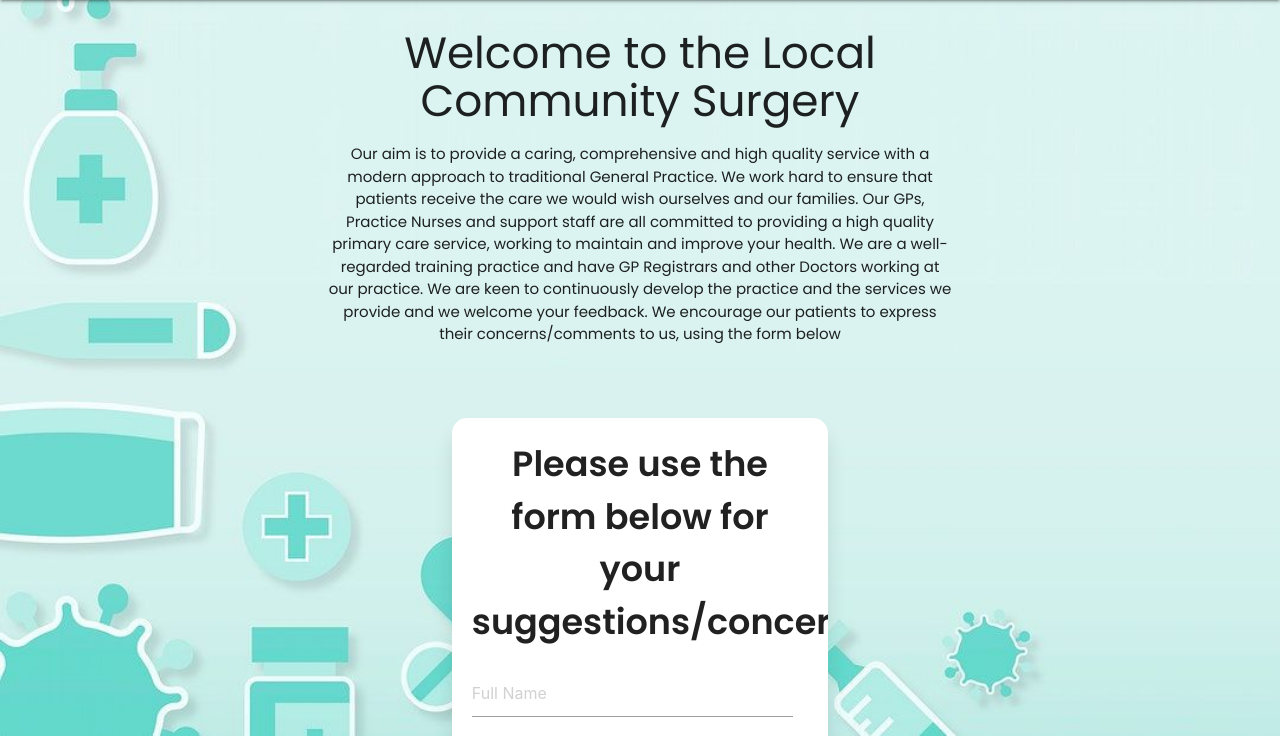
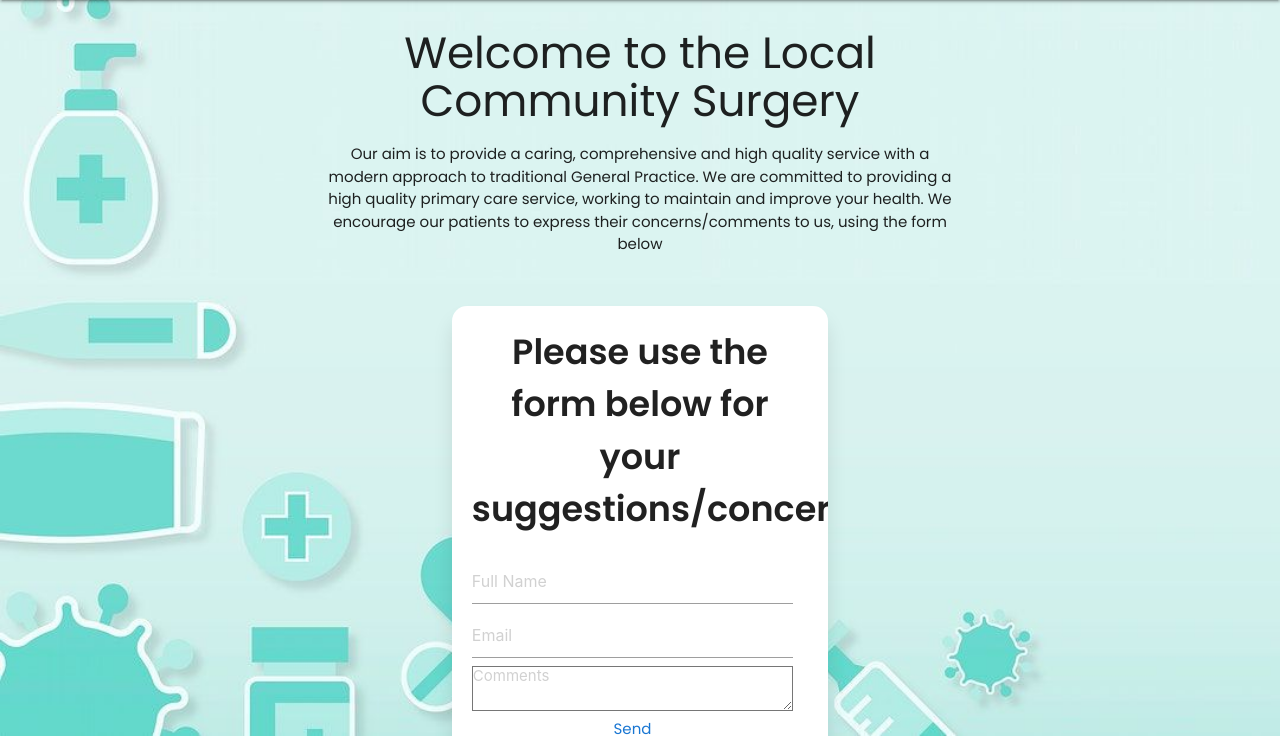
Before and after one commit to mohammad-tahmasebi-ci/milestone3, a Flask app: page /home_page in a window 1280 px wide. Shown: the part 64-800 px from the top of the page. Run offline with Flask 3, Linux system fonts and the light colour scheme; the visitor is signed in with stand-in values (Sample User, id 1); some libraries are stand-ins or nearby versions.

Commit message:
Update home_page.html
Update home page message

```diff
--- a/appointments/templates/home_page.html
+++ b/appointments/templates/home_page.html
@@ -14,12 +14,9 @@
     <h3>Welcome to the Local Community Surgery</h3>
     <!-- general greeting and surgery's message -->
     <p>Our aim is to provide a caring, comprehensive and high quality service with a modern approach to traditional General Practice.
-    We work hard to ensure that patients receive the care we would wish ourselves and our families. Our GPs, Practice Nurses and
-    support staff are all committed to providing a high quality primary care service, working to maintain and improve your health.
-    We are a well-regarded training practice and have GP Registrars and other Doctors working at our practice.
-    We are keen to continuously develop the practice and the services we provide and we welcome your feedback.
+    We are committed to providing a high quality primary care service, working to maintain and improve your health.
     We encourage our patients to express their concerns/comments to us, using the form below</p>
-    <br>
+
     <!-- form to collect patient's views/comments/suggestions/concerns  -->
     <div class="form-wrapper">
         <div class="title">Please use the form below for your suggestions/concerns</div>
```
